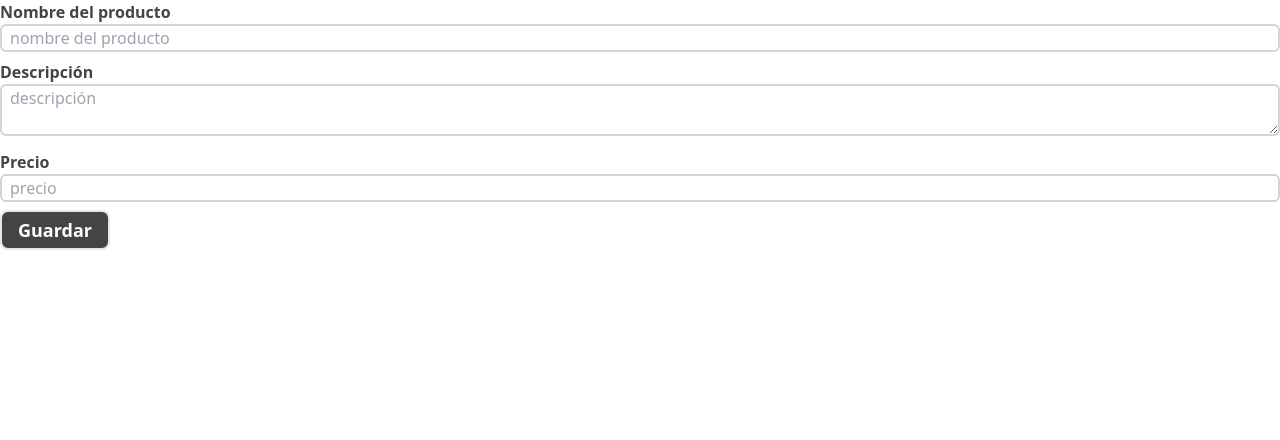
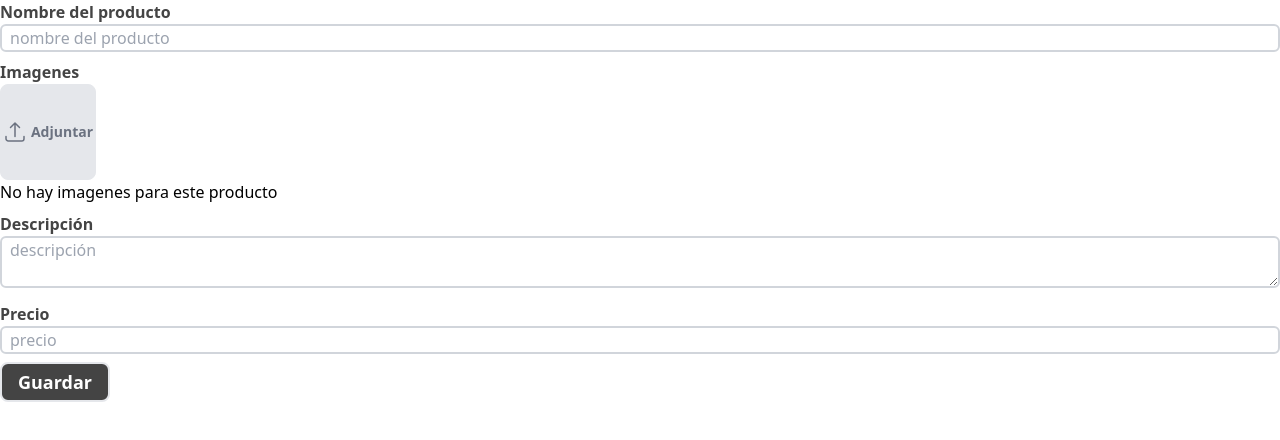
Before and after one commit to xe1k/adminpanel, a Next.js app: page /components/ProductForm in a window 1280 px wide. Shown: the top 440 px of the page. Built offline with nearby package versions, Linux system fonts and the light colour scheme.

Commit message:
changes in form, images upload

```diff
--- a/src/pages/components/ProductForm.js
+++ b/src/pages/components/ProductForm.js
@@ -8,6 +8,7 @@ export default function ProductForm({
   title: existingTitle,
   description: existingDescription,
   price: existingPrice,
+  images,
 }) {
   const [title, setTitle] = useState(existingTitle || "");
   const [description, setDescription] = useState(existingDescription || "");
@@ -17,10 +18,10 @@ export default function ProductForm({
   async function saveProduct(ev) {
     ev.preventDefault();
     const data = { title, description, price };
-    if(_id){
+    if (_id) {
 
-      await axios.put("/api/products", {...data,_id});
-    }else{
+      await axios.put("/api/products", { ...data, _id });
+    } else {
 
       await axios.post("/api/products", data);
     }
@@ -38,6 +39,19 @@ export default function ProductForm({
         value={title}
         onChange={(ev) => setTitle(ev.target.value)}
       />
+      <label>Imagenes</label>
+      <div className="mb-2">
+        <button className="w-24 h-24 border flex text-center items-center justify-center text-sm text-gray-500 font-semibold gap-1 rounded-lg bg-gray-200">
+          <svg xmlns="http://www.w3.org/2000/svg" fill="none" viewBox="0 0 24 24" stroke-width="1.5" stroke="currentColor" class="size-6">
+            <path stroke-linecap="round" stroke-linejoin="round" d="M3 16.5v2.25A2.25 2.25 0 0 0 5.25 21h13.5A2.25 2.25 0 0 0 21 18.75V16.5m-13.5-9L12 3m0 0 4.5 4.5M12 3v13.5" />
+          </svg>
+
+          Adjuntar
+        </button>
+        {!images?.length && (
+          <div>No hay imagenes para este producto</div>
+        )}
+      </div>
       <label htmlFor="">Descripción</label>
       <textarea
         placeholder="descripción"
```
